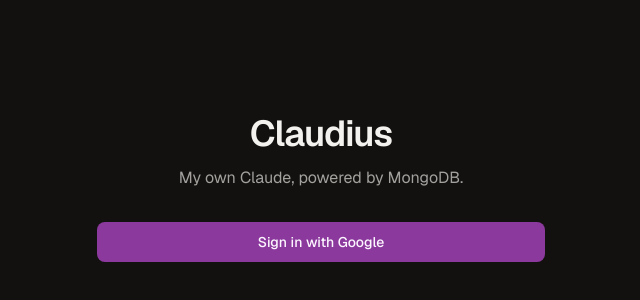
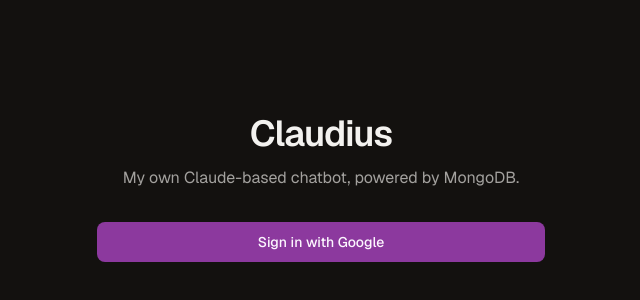
Before and after one commit to extensa-io/claudius, a Next.js app in the folder packages/app/: page / in a window 1280 px wide. Shown: the part 212-512 px from the top of the page, without its empty margins (319-959 px from the left). Built offline with nearby package versions, Linux system fonts and the light colour scheme; no server answers; what @claudius/shared would draw is missing.

Commit message:
Reword project framing to 'Claude-based chatbot, powered by MongoDB'

```diff
--- a/packages/app/app/layout.tsx
+++ b/packages/app/app/layout.tsx
@@ -10,7 +10,7 @@
 
 export const metadata: Metadata = {
   title: "Claudius",
-  description: "Building my own Claude, powered by MongoDB.",
+  description: "Building my own Claude-based chatbot, powered by MongoDB.",
 };
 
 export default function RootLayout({
--- a/packages/app/app/page.tsx
+++ b/packages/app/app/page.tsx
@@ -16,7 +16,7 @@
         <div className="space-y-3">
           <h1 className="text-4xl font-semibold tracking-tight">Claudius</h1>
           <p className="text-muted-foreground">
-            My own Claude, powered by MongoDB.
+            My own Claude-based chatbot, powered by MongoDB.
           </p>
         </div>
 
```
Also changed, not shown: 1 other file (tests, documents, lock files or other folders).
